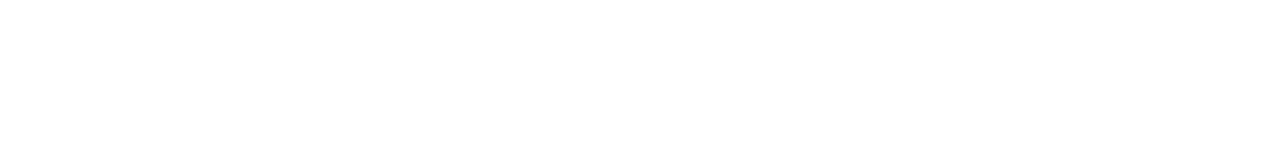
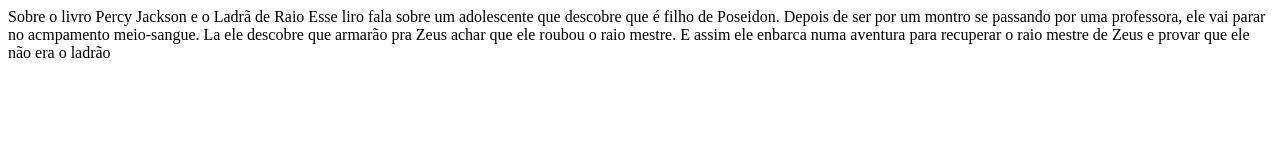
Before and after one commit to mariageovannareine/geovanna-html, a plain HTML site: page index.html in a window 1280 px wide. Drawn offline with Linux system fonts and the light colour scheme.

Commit message:
index.html

```diff
--- a/index.html
+++ b/index.html
@@ -6,6 +6,16 @@
     <title>Document</title>
 </head>
 <body>
+    Sobre o livro Percy Jackson e o Ladrã de Raio
+
+    Esse liro fala sobre um adolescente que descobre que é filho de Poseidon. Depois de ser
+
+    por um montro se passando por uma professora, ele vai parar no acmpamento meio-sangue.
+
+    La ele descobre que armarão pra Zeus achar que ele roubou o raio mestre. E assim ele
+
+    enbarca numa aventura para recuperar o raio mestre de Zeus e provar que ele não era o ladrão
+
 
 </body>
 </html>
```
